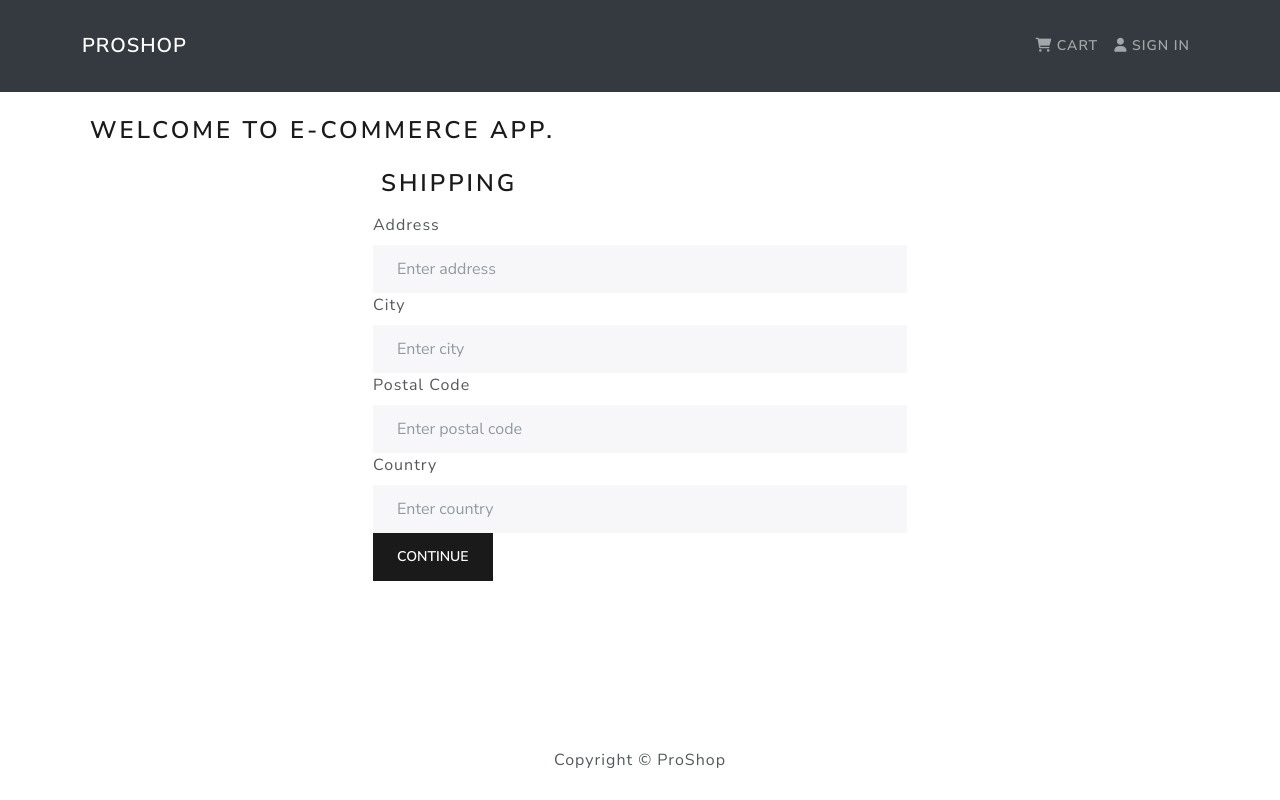
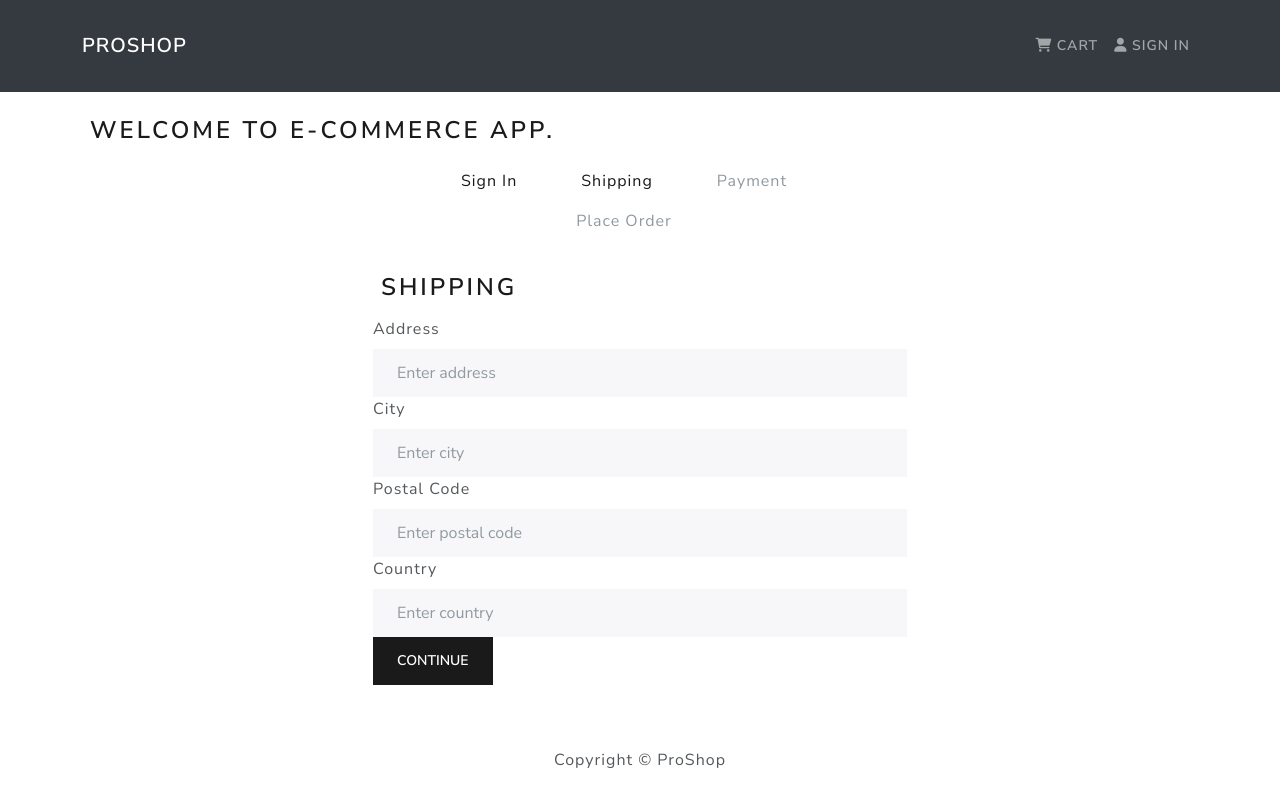
Before and after one commit to kubaw00/E-commerce-React-App, a React (Create React App) app in the folder frontend/: page /shipping in a window 1280 px wide. Built offline with nearby package versions, Linux system fonts and the light colour scheme.

Commit message:
checkout steps Component

```diff
--- /dev/null
+++ b/frontend/src/components/CheckoutSteps.js
@@ -0,0 +1,51 @@
+import React from 'react';
+import { Nav } from 'react-bootstrap';
+import { Link } from 'react-router-dom';
+
+const CheckoutSteps = ({ step1, step2, step3, step4 }) => {
+  return (
+    <Nav className='justify-content-center mb-4'>
+      <Nav.Item>
+        {step1 ? (
+          <Nav.Link as={Link} to='/login'>
+            Sign In
+          </Nav.Link>
+        ) : (
+          <Nav.Link disabled>Sign In</Nav.Link>
+        )}
+      </Nav.Item>
+
+      <Nav.Item>
+        {step2 ? (
+          <Nav.Link as={Link} to='/shipping'>
+            Shipping
+          </Nav.Link>
+        ) : (
+          <Nav.Link disabled>Shipping</Nav.Link>
+        )}
+      </Nav.Item>
+
+      <Nav.Item>
+        {step3 ? (
+          <Nav.Link as={Link} to='/payment'>
+            Payment
+          </Nav.Link>
+        ) : (
+          <Nav.Link disabled>Payment</Nav.Link>
+        )}
+      </Nav.Item>
+
+      <Nav.Item>
+        {step4 ? (
+          <Nav.Link as={Link} to='/palceorder'>
+            Place Order
+          </Nav.Link>
+        ) : (
+          <Nav.Link disabled>Place Order</Nav.Link>
+        )}
+      </Nav.Item>
+    </Nav>
+  );
+};
+
+export default CheckoutSteps;
--- a/frontend/src/screens/ShippingScreen.js
+++ b/frontend/src/screens/ShippingScreen.js
@@ -2,8 +2,9 @@
 import { Form, Button } from 'react-bootstrap';
 import { useDispatch, useSelector } from 'react-redux';
 import FormContainer from '../components/FormContainer';
-import { useLocation, useNavigate } from 'react-router';
+import { useNavigate } from 'react-router';
 import { saveShippingAddress } from '../actions/cartActions';
+import CheckoutSteps from '../components/CheckoutSteps';
 
 const ShippingScreen = () => {
   const cart = useSelector((state) => state.cart);
@@ -26,6 +27,7 @@
 
   return (
     <FormContainer>
+      <CheckoutSteps step1 step2 />
       <h1>Shipping</h1>
       <Form onSubmit={submitHandler}>
         <Form.Group controlId='address'>
```
